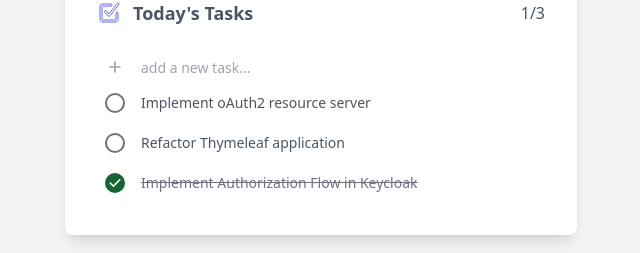
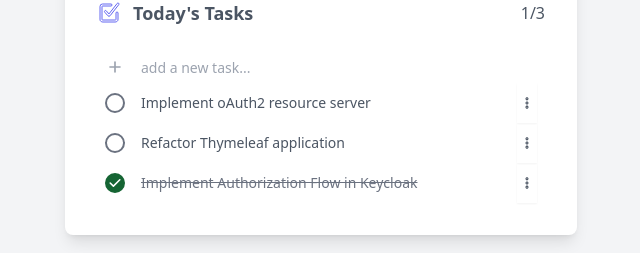
Before and after one commit to JBraddockm/react-todo-app, a React (Vite) app: page / in a window 1280 px wide. Shown: the part 113-366 px from the top of the page, without its empty margins (319-959 px from the left). Built offline with nearby package versions, Linux system fonts and the light colour scheme.

Commit message:
Changed todo dropdown behaviour to onClick

```diff
--- a/src/features/todos/components/TodoItem.jsx
+++ b/src/features/todos/components/TodoItem.jsx
@@ -1,4 +1,3 @@
-import { useState } from 'react';
 import TodoCompleteCheckBox from 'src/components/SVGs/TodoCompleteCheckBox.jsx';
 import useTodoContext from 'src/features/todos/hooks/useTodoContext.js';
 
@@ -6,7 +5,6 @@ import TodoItemDropdown from './TodoItemDropdown.jsx';
 
 export default function TodoItem({ todo }) {
   const { todos, setTodos } = useTodoContext();
-  const [isOptionsVisible, setsOptionsVisible] = useState(false);
 
   function handleTodoComplete(id) {
     setTodos(
@@ -40,9 +38,7 @@ export default function TodoItem({ todo }) {
           checked={todo.isDone}
         />
         <div
-          tabIndex={0} // TODO change to onClick for better user experience.
-          onMouseEnter={() => setsOptionsVisible(!isOptionsVisible)}
-          onMouseLeave={() => setsOptionsVisible(false)}
+          tabIndex={0}
           className="todo-item flex h-10 cursor-pointer items-center rounded px-2 hover:bg-gray-100 dark:hover:bg-gray-900">
           <span
             tabIndex={0}
@@ -52,12 +48,7 @@ export default function TodoItem({ todo }) {
             <TodoCompleteCheckBox />
           </span>
           <span className="ml-4 mr-auto text-sm hover:underline">{todo.name}</span>
-          <TodoItemDropdown
-            todo={todo}
-            todos={todos}
-            setTodos={setTodos}
-            isOptionsVisible={isOptionsVisible}
-          />
+          <TodoItemDropdown todo={todo} />
         </div>
       </li>
     </>
--- a/src/features/todos/components/TodoItemDropdown.jsx
+++ b/src/features/todos/components/TodoItemDropdown.jsx
@@ -1,26 +1,39 @@
-import { useEffect, useState } from 'react';
+import { useEffect, useRef, useState } from 'react';
 import TodoDeleteIcon from 'src/components/SVGs/TodoDeleteIcon.jsx';
 import TodoDropdownOptionIcon from 'src/components/SVGs/TodoDropdownOptionIcon.jsx';
 import useTodoContext from 'src/features/todos/hooks/useTodoContext.js';
 
-export default function TodoItemDropdown({ todo, isOptionsVisible }) {
+export default function TodoItemDropdown({ todo }) {
   const { todos, setTodos } = useTodoContext();
   const [isOpen, setIsOpen] = useState(false);
+  const dropdownRef = useRef(null);
+
+  const handleTodoDropdownClick = (e) => {
+    e.stopPropagation();
+    setIsOpen((prevState) => !prevState);
+  };
+  const handleClickOutside = (e) => {
+    if (!dropdownRef.current.contains(e.target)) {
+      setIsOpen(false);
+    }
+  };
+
+  useEffect(() => {
+    document.addEventListener('click', handleClickOutside);
+    return () => {
+      document.removeEventListener('click', handleClickOutside);
+    };
+  }, []);
 
   function handleTodoDelete(id) {
     setTodos(todos.filter((item) => item.id !== id));
   }
 
-  useEffect(() => {
-    !isOptionsVisible && setIsOpen(false);
-  }, [isOptionsVisible]);
-
   return (
-    <div className={`${isOptionsVisible ? `inline-block` : `hidden`} relative`}>
+    <div className="todo-dropdown relative inline-block">
       <button
-        onClick={() => {
-          setIsOpen(!isOpen);
-        }}
+        ref={dropdownRef}
+        onClick={(e) => handleTodoDropdownClick(e)}
         type="button"
         className="inline-flex h-10 w-full justify-center text-sm shadow-sm focus:border-gray-500 focus:outline-none focus:ring-2 focus:ring-gray-700">
         <TodoDropdownOptionIcon />
```
